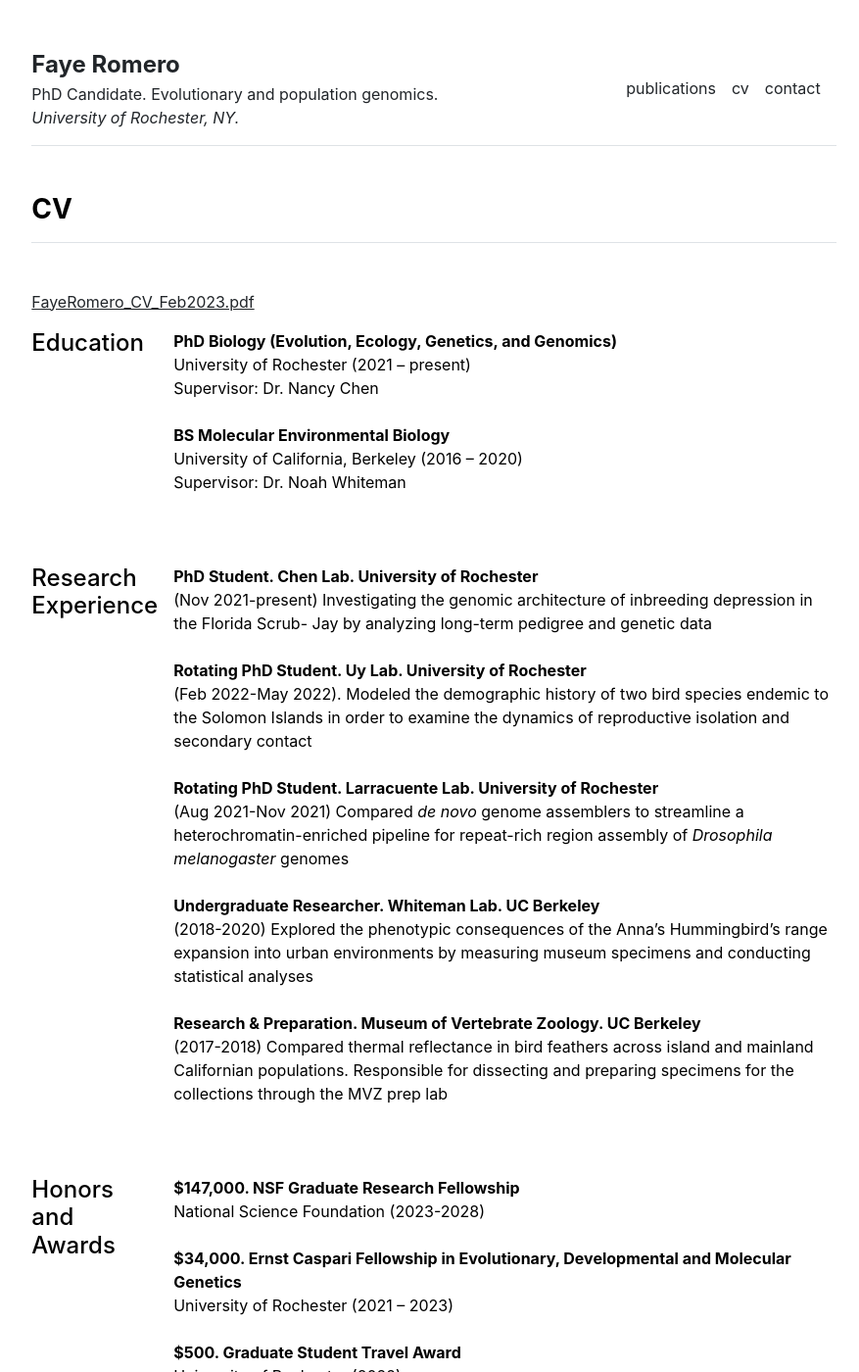
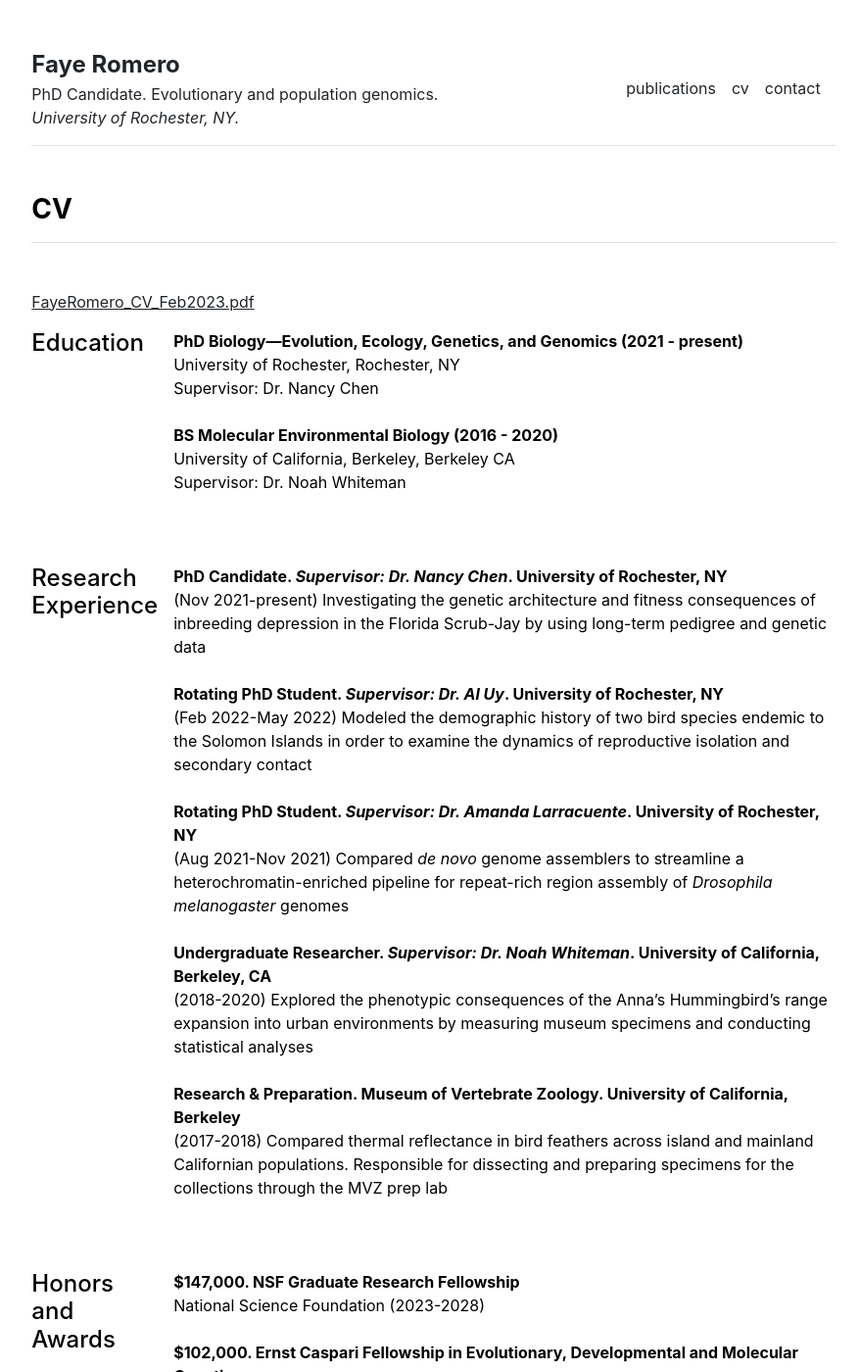
Before and after one commit to faye-romero/faye-romero.github.io, a Jekyll site: the page built from cv.md, in a window 1280 px wide and 1400 px high. Shown: the whole window at 98% size, without its empty margins (197-1074 px from the left). Built offline with Jekyll 4.4.1, drawn with Linux system fonts in a browser that asks for light colours; some of the changed text lies outside the part shown.

Commit message:
Updating CV

```diff
--- a/_data/cv/academic-experience.yml
+++ b/_data/cv/academic-experience.yml
@@ -1,14 +1,14 @@
-- title: 'PhD Student. Chen Lab. University of Rochester'
-  description: '(Nov 2021-present) Investigating the genomic architecture of inbreeding depression in the Florida Scrub- Jay by analyzing long-term pedigree and genetic data'
+- title: 'PhD Candidate. <i>Supervisor: Dr. Nancy Chen</i>. University of Rochester, NY'
+  description: '(Nov 2021-present) Investigating the genetic architecture and fitness consequences of inbreeding depression in the Florida Scrub-Jay by using long-term pedigree and genetic data'
 
-- title: 'Rotating PhD Student. Uy Lab. University of Rochester'
-  description: '(Feb 2022-May 2022). Modeled the demographic history of two bird species endemic to the Solomon Islands in order to examine the dynamics of reproductive isolation and secondary contact'
+- title: 'Rotating PhD Student. <i>Supervisor: Dr. Al Uy</i>. University of Rochester, NY'
+  description: '(Feb 2022-May 2022) Modeled the demographic history of two bird species endemic to the Solomon Islands in order to examine the dynamics of reproductive isolation and secondary contact'
 
-- title: 'Rotating PhD Student. Larracuente Lab. University of Rochester'
+- title: 'Rotating PhD Student. <i>Supervisor: Dr. Amanda Larracuente</i>. University of Rochester, NY'
   description: '(Aug 2021-Nov 2021) Compared <i>de novo</i> genome assemblers to streamline a heterochromatin-enriched pipeline for repeat-rich region assembly of <i>Drosophila melanogaster</i> genomes'
 
-- title: 'Undergraduate Researcher. Whiteman Lab. UC Berkeley'
+- title: 'Undergraduate Researcher. <i>Supervisor: Dr. Noah Whiteman</i>. University of California, Berkeley, CA'
   description: '(2018-2020) Explored the phenotypic consequences of the Anna’s Hummingbird’s range expansion into urban environments by measuring museum specimens and conducting statistical analyses'
 
-- title: 'Research & Preparation. Museum of Vertebrate Zoology. UC Berkeley'
+- title: 'Research & Preparation. Museum of Vertebrate Zoology. University of California, Berkeley'
   description: '(2017-2018) Compared thermal reflectance in bird feathers across island and mainland Californian populations. Responsible for dissecting and preparing specimens for the collections through the MVZ prep lab'
--- a/_data/cv/education.yml
+++ b/_data/cv/education.yml
@@ -1,5 +1,5 @@
-- title: 'PhD Biology (Evolution, Ecology, Genetics, and Genomics)'
-  description: 'University of Rochester (2021 – present)<br>Supervisor: Dr. Nancy Chen'
+- title: 'PhD Biology—Evolution, Ecology, Genetics, and Genomics (2021 - present)'
+  description: 'University of Rochester, Rochester, NY<br>Supervisor: Dr. Nancy Chen'
 
-- title: 'BS Molecular Environmental Biology'
-  description: 'University of California, Berkeley (2016 – 2020)<br>Supervisor: Dr. Noah Whiteman'
+- title: 'BS Molecular Environmental Biology (2016 - 2020)'
+  description: 'University of California, Berkeley, Berkeley CA<br>Supervisor: Dr. Noah Whiteman'
--- a/_data/cv/honors-awards.yml
+++ b/_data/cv/honors-awards.yml
@@ -1,8 +1,8 @@
 - title: '$147,000. NSF Graduate Research Fellowship'
   description: 'National Science Foundation (2023-2028)'
 
-- title: '$34,000. Ernst Caspari Fellowship in Evolutionary, Developmental and Molecular Genetics'
-  description: 'University of Rochester (2021 – 2023)'
+- title: '$102,000. Ernst Caspari Fellowship in Evolutionary, Developmental and Molecular Genetics'
+  description: 'University of Rochester (2021 – 2024)'
 
 - title: '$500. Graduate Student Travel Award'
   description: 'University of Rochester (2022)'
--- a/_data/cv/skills.yml
+++ b/_data/cv/skills.yml
@@ -1,5 +1,5 @@
 - title: 'Programming languages, software'
-  description: 'R, Python, Bash, cloud computing, Github, ImageJ, Adobe Photoshop/Illustrator, Microsoft Excel'
+  description: 'R, Python, Bash, cloud computing (AWS), Git, ImageJ, Adobe Photoshop/Illustrator, Microsoft Office Suite'
 
 - title: 'Technical, laboratory'
   description: 'Genome assembly, DNA extraction and quantification, spectroradiometer, museum specimen preparation, database management'
--- a/_data/publications.yml
+++ b/_data/publications.yml
@@ -1,5 +1,7 @@
 featured:
-- {name: 'N.M. Mason, E.A. Riddell, <b>F.G. Romero</b>, C. Cicero, R.C.K. Bowie. (2022) Plumage balances camouflage and thermoregulation in horned larks (<i>Eremophila alpestris</i>). <i>The American Naturalist</i>, 201(2):E23-E40. https://doi.org/10.1086/722560.', url: 'https://www.journals.uchicago.edu/doi/10.1086/722560'}
+- {name: 'Mason N.M., E.A. Riddell, <b>F.G. Romero</b>, C. Cicero, R.C.K. Bowie. (2022) Plumage balances camouflage and thermoregulation in horned larks (<i>Eremophila alpestris</i>). <i>The American Naturalist</i>, 201(2):E23-E40. https://doi.org/10.1086/722560.', url: 'https://www.journals.uchicago.edu/doi/10.1086/722560'}
 
 index:
-- {name: 'N.M. Mason, E.A. Riddell, <b>F.G. Romero</b>, C. Cicero, R.C.K. Bowie. (2022) Plumage balances camouflage and thermoregulation in horned larks (<i>Eremophila alpestris</i>). <i>The American Naturalist</i>, 201(2):E23-E40. https://doi.org/10.1086/722560.', url: 'https://www.journals.uchicago.edu/doi/10.1086/722560'}
+- {name: 'Mason N.M., E.A. Riddell, <b>F.G. Romero</b>, C. Cicero, R.C.K. Bowie. (2022) Plumage balances camouflage and thermoregulation in horned larks (<i>Eremophila alpestris</i>). <i>The American Naturalist</i>, 201(2):E23-E40. https://doi.org/10.1086/722560.', url: 'https://www.journals.uchicago.edu/doi/10.1086/722560'}
+
+- {name: '<i>Under review</i>. Porter, C.K., F.G. Romero, D.C. Adams, R.C.K. Bowie, E.A. Riddell. Adaptive and non-adaptive convergent evolution in feather reflectance of Channel Islands songbirds. <i>Proceedings of the National Academy of Sciences</i>.'}
```
